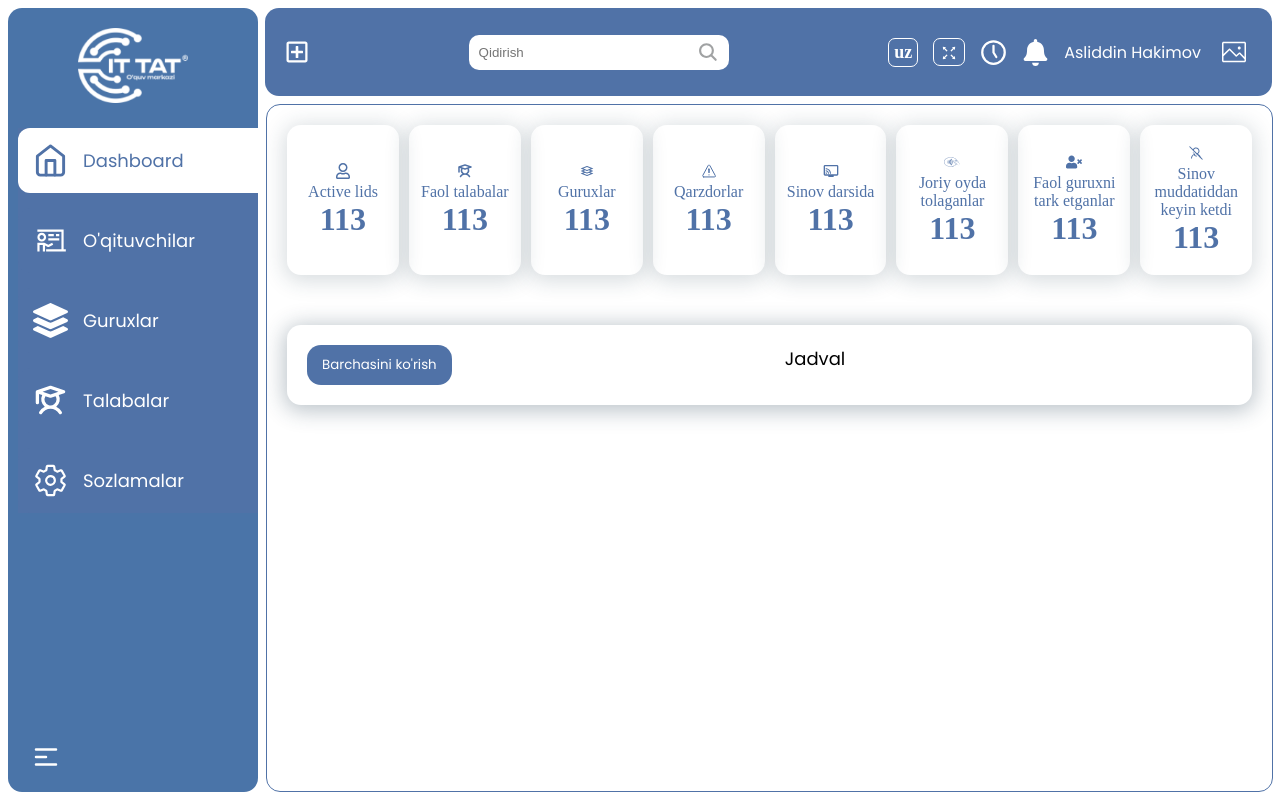
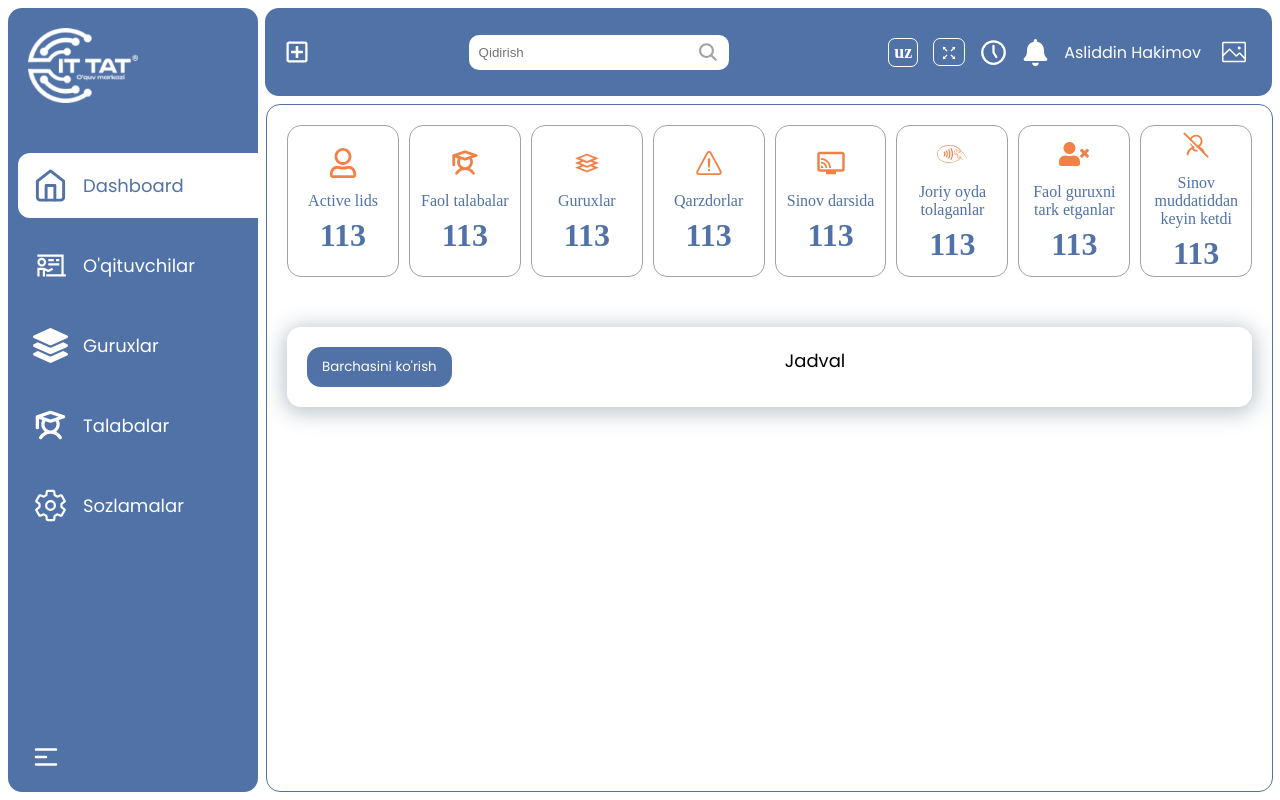
Before and after one commit to ogabekmaxammadov/CRM-it-tat, a React (Vite) app: page / in a window 1280 px wide. Built offline with nearby package versions, Linux system fonts and the light colour scheme; sample sign-in values are in the browser's storage.

Commit message:
yangilandi

```diff
--- a/src/App.css
+++ b/src/App.css
@@ -9,6 +9,7 @@ body {
 	background-color: var(--white-color);
 	position: relative;
 	overflow: hidden;
+	transition: all 0.3s ease-in-out;
 }
 
 :root {
--- a/src/App.jsx
+++ b/src/App.jsx
@@ -1,11 +1,11 @@
-import AOS from 'aos'
 import 'aos/dist/aos.css'
-import { useEffect, useState } from 'react'
-import { Navigate, Route, Routes, useLocation } from 'react-router-dom'
+import { useState } from 'react'
+import { Navigate, Route, Routes } from 'react-router-dom'
 
 import './App.css'
 import HeaderSection from './components/headerSection/HeaderSection'
 import MenuSection from './components/MenuSection/MenuSection'
+import NoteFound from './components/notefound/NoteFound'
 import GroupsPage from './pages/GroupsPage/GroupsPage'
 import HomePage from './pages/HomePage/HomePage'
 import LoginPage from './pages/LoginPage/LoginPage'
@@ -14,27 +14,25 @@ import TeachersPage from './pages/TeachersPage/TeachersPage'
 
 function App() {
 	const [collapsed, setCollapsed] = useState(false)
-
-	const toggleCollapse = () => {
-		setCollapsed(prev => !prev)
-	}
-
 	const [isAuthenticated, setIsAuthenticated] = useState(
 		localStorage.getItem('isAuthenticated') === 'true'
 	)
+	const [showModal, setShowModal] = useState(false)
 
-	const location = useLocation()
+	const handleModal = () => setShowModal(prev => !prev)
+	const hideModal = () => setShowModal(false)
 
-	useEffect(() => {
-		AOS.init({ duration: 1000, once: true })
-	}, [])
+	const toggleCollapse = () => setCollapsed(prev => !prev)
 
-	// 🔹 sidebar toggle bo‘lganda AOS qayta hisoblaydi
-	useEffect(() => {
-		setTimeout(() => {
-			AOS.refresh()
-		}, 50)
-	}, [collapsed])
+	// useEffect(() => {
+	// 	AOS.init({ duration: 1000, once: true })
+	// }, [])
+
+	// useEffect(() => {
+	// 	setTimeout(() => {
+	// 		AOS.refresh()
+	// 	}, 50)
+	// }, [collapsed])
 
 	const handleLogin = () => {
 		localStorage.setItem('isAuthenticated', 'true')
@@ -46,74 +44,77 @@ function App() {
 		setIsAuthenticated(false)
 	}
 
-	return (
-		<div className='container'>
-			{location.pathname !== '/login' && (
+	// 🔹 Protected layout (faqat login bo‘lganda)
+	const ProtectedLayout = ({ children }) => (
 		<>
 			<MenuSection collapsed={collapsed} toggleCollapse={toggleCollapse} />
-				</>
-			)}
-
 			<div className='right'>
-				{location.pathname !== '/login' && (
-					<>
 				<HeaderSection
 					collapsed={collapsed}
 					className={`header-section ${collapsed ? 'collapsed' : ''}`}
 					onLogout={handleLogout}
+					showModal={showModal}
+					onToggleModal={handleModal}
+					onHideModal={hideModal}
 				/>
+				<div className='pages'>{children}</div>
+			</div>
 		</>
-				)}
+	)
 
-				<div className='pages'>
+	return (
+		<div className='container'>
 			<Routes>
-						<Route
-							path='/login'
-							element={<LoginPage onLogin={handleLogin} />}
-						/>
+				{/* 🔹 Login bo‘lmagan */}
+				<Route path='/login' element={<LoginPage onLogin={handleLogin} />} />
+
+				{/* 🔹 Login qilingan sahifalar */}
+				{isAuthenticated ? (
+					<>
 						<Route
 							path='/'
 							element={
-								isAuthenticated ? (
-									<HomePage onLogout={handleLogout} collapsed={collapsed} />
-								) : (
-									<Navigate to='/login' replace />
-								)
+								<ProtectedLayout>
+									<HomePage
+										onLogout={handleLogout}
+										collapsed={collapsed}
+										hideModal={hideModal}
+									/>
+								</ProtectedLayout>
 							}
 						/>
 						<Route
 							path='/teachers'
 							element={
-								isAuthenticated ? (
-									<TeachersPage onLogout='handleLogout' collapsed={collapsed} />
-								) : (
-									<Navigate to='/login' replace />
-								)
+								<ProtectedLayout>
+									<TeachersPage onLogout={handleLogout} collapsed={collapsed} />
+								</ProtectedLayout>
 							}
 						/>
 						<Route
 							path='/students'
 							element={
-								isAuthenticated ? (
-									<StudentsPage onLogout='handleLogout' collapsed={collapsed} />
-								) : (
-									<Navigate to='/login' replace />
-								)
+								<ProtectedLayout>
+									<StudentsPage onLogout={handleLogout} collapsed={collapsed} />
+								</ProtectedLayout>
 							}
 						/>
 						<Route
 							path='/groups'
 							element={
-								isAuthenticated ? (
-									<GroupsPage onLogout='handleLogout' collapsed={collapsed} />
-								) : (
-									<Navigate to='/login' replace />
-								)
+								<ProtectedLayout>
+									<GroupsPage onLogout={handleLogout} collapsed={collapsed} />
+								</ProtectedLayout>
 							}
 						/>
+						{/* 🔹 NotFound sahifasi layoutSIZ chiqadi */}
+						<Route path='*' element={<NoteFound />} />
+					</>
+				) : (
+					// 🔹 Login qilinmagan bo‘lsa → faqat login page
+					<Route path='*' element={<Navigate to='/login' replace />} />
+				)}
 			</Routes>
-				</div>
-			</div>
 		</div>
 	)
 }
--- a/src/components/MenuSection/MenuSection.css
+++ b/src/components/MenuSection/MenuSection.css
@@ -4,32 +4,31 @@
 	position: fixed;
 	top: 1vh;
 	bottom: 1vh;
-	/* height: calc(95vh - 4vh); */
 	left: 1vh;
 	padding: 20px 0px 20px 10px;
-	/* box-sizing: border-box; */
 	overflow-y: scroll;
+	overflow-x: hidden;
 	border-radius: 14px;
+	transition: width 0.4s ease-in-out, background-color 0.3s ease-in-out;
 }
 
+/* Scroll yashirish */
 .menu-section::-webkit-scrollbar {
 	display: none;
 }
 
+/* Logo */
 .logo {
 	width: 220px;
-	/* align-items: center; */
 	text-align: center;
-	position: absolute;
-	left: 50%;
-	transform: translateX(-25%);
+	margin: 0 auto 40px auto;
 	transition: all 0.3s ease;
-	/* justify-content: center; */
 }
 
 .logo img {
 	width: 50%;
 	cursor: pointer;
+	transition: transform 0.3s ease-in-out;
 }
 
 .logo img:hover {
@@ -40,16 +39,9 @@
 	0% {
 		transform: scale(1);
 	}
-
 	50% {
 		transform: scale(1.1);
 	}
-	/* 50% {
-		transform: scale(1);
-	}
-	75% {
-		transform: scale(1.1);
-	} */
 	100% {
 		transform: scale(1);
 	}
@@ -58,16 +50,13 @@
 .logo h2 {
 	font-size: 28px;
 	color: var(--white-color);
-	font-family: Poppins;
+	font-family: Poppins, sans-serif;
 	font-weight: 700;
 }
 
-.logo {
-	margin-bottom: 40px;
-}
-
+/* Navigatsiya */
 nav {
-	padding-top: 100px;
+	padding-top: 10px;
 }
 
 ul {
@@ -77,34 +66,39 @@ ul {
 	background-color: var(--primary-color);
 }
 
+/* Linklar */
 a {
 	display: flex;
 	align-items: center;
 	padding: 15px;
 	gap: 15px;
-	transition: all.3s ease-in-out;
+	transition: all 0.3s ease-in-out;
 	border-top-left-radius: 12px;
 	border-bottom-left-radius: 12px;
 	background-color: var(--primary-color);
+	text-decoration: none;
 }
 
 a .nav-icon {
 	color: var(--white-color);
 	font-size: 35px;
+	transition: color 0.3s ease-in-out;
 }
 
 a h2 {
 	font-size: 18px;
 	color: var(--white-color);
-	font-family: Poppins;
+	font-family: Poppins, sans-serif;
 	font-weight: 400;
+	opacity: 1;
+	max-width: 200px; /* sidebar kengligiga mos */
+	transition: opacity 0.3s ease, max-width 0.3s ease;
 }
 
+/* Active link */
 .isActive {
 	background-color: var(--white-color);
 	color: var(--primary-color);
-	border-top-left-radius: 12px;
-	border-bottom-left-radius: 12px;
 }
 
 .isActive .nav-icon {
@@ -115,6 +109,7 @@ a h2 {
 	color: var(--primary-color);
 }
 
+/* Sidebar close tugmasi */
 .close-side-bar {
 	position: absolute;
 	bottom: 20px;
@@ -124,24 +119,28 @@ a h2 {
 	cursor: pointer;
 }
 
-/* ? sidebar close */
-.menu-section {
-	background-color: #4a74a8;
-	color: white;
-	/* width: 240px; */
-	transition: width 0.3s ease;
+/* 🔹 Collapsed holat */
+.menu-section.collapsed {
+	width: 80px;
 }
 
-.menu-section.collapsed {
-	width: 80px;
-	transition: all 0.3s ease-in-out;
+/* Logo kichrayadi */
+.menu-section.collapsed .logo {
+	width: 130px;
 }
 
-.collapsed .logo {
-	width: 130px;
-	transition: all 0.3s ease;
+/* Matn yashiriladi */
+.menu-section.collapsed a h2,
+.menu-section.collapsed .logo h2 {
+	opacity: 0;
+	max-width: 0;
+	overflow: hidden;
+	transition: opacity 0.3s ease, max-width 0.3s ease;
 }
 
-.menu-section.collapsed h2 {
-	display: none;
+/* Faqat icon markazda qoladi */
+.menu-section.collapsed a {
+	justify-content: center;
+	gap: 0;
+	padding: 15px 0;
 }
--- a/src/components/MenuSection/MenuSection.jsx
+++ b/src/components/MenuSection/MenuSection.jsx
@@ -11,7 +11,7 @@ import './MenuSection.css'
 
 const MenuSection = ({ collapsed, toggleCollapse }) => {
 	return (
-		<div data-aos='fade-right'>
+		<div>
 			<div className={`menu-section ${collapsed ? 'collapsed' : ''}`}>
 				<div className='logo display-flex'>
 					<img src={logo} alt='Logo' />
--- a/src/components/headerSection/HeaderSection.jsx
+++ b/src/components/headerSection/HeaderSection.jsx
@@ -1,4 +1,4 @@
-import { useEffect, useState } from 'react'
+import { useState } from 'react'
 import { AiOutlineFullscreen, AiOutlineFullscreenExit } from 'react-icons/ai'
 import { CiCirclePlus } from 'react-icons/ci'
 import { FaBell, FaRegPlusSquare } from 'react-icons/fa'
@@ -10,7 +10,6 @@ import './HeaderSection.css'
 
 const HeaderSection = ({ collapsed, className, onLogout }) => {
 	const [isFull, setIsFull] = useState(false)
-	const [aosOnce, setAosOnce] = useState(true)
 	const [showModal, setShowModal] = useState(false)
 	const [showAccountModal, setShowAccountModal] = useState(false)
 
@@ -22,9 +21,9 @@ const HeaderSection = ({ collapsed, className, onLogout }) => {
 		setShowModal(!showModal)
 	}
 
-	useEffect(() => {
-		setTimeout(() => setAosOnce(false), 1000) // 1 soniyadan keyin data-aos olib tashlanadi
-	}, [])
+	const hideModal = () => {
+		setShowModal(false)
+	}
 
 	const toggleFullScreen = () => {
 		if (!isFull) {
@@ -57,7 +56,6 @@ const HeaderSection = ({ collapsed, className, onLogout }) => {
 				collapsed ? 'collapsed' : ''
 			}`}
 			style={headerStyle}
-			{...(aosOnce ? { 'data-aos': 'fade-down' } : {})}
 		>
 			<FaRegPlusSquare
 				className='header-icon'
--- /dev/null
+++ b/src/components/notefound/NoteFound.jsx
@@ -0,0 +1,20 @@
+import { useNavigate } from 'react-router-dom'
+import './notefound.css'
+
+const NotFound = () => {
+	const navigate = useNavigate() // Initialize useNavigate hook
+
+	const handleClick = () => {
+		navigate('/login') // Use navigate function to redirect
+	}
+
+	return (
+		<div className='notefound'>
+			<h1>404</h1>
+			<p>Page not found</p>
+			<button onClick={handleClick}>Go to Login Page</button>
+		</div>
+	)
+}
+
+export default NotFound
--- a/src/pages/HomePage/HomePage.jsx
+++ b/src/pages/HomePage/HomePage.jsx
@@ -9,7 +9,7 @@ import { MdConnectedTv } from 'react-icons/md'
 import { PiStudentBold } from 'react-icons/pi'
 import { SiContactlesspayment } from 'react-icons/si'
 
-const HomePage = ({ collapsed }) => {
+const HomePage = ({ collapsed, hideModal }) => {
 	const cards = [
 		{ title: 'Active lids', icon: <FaRegUser />, number: 113 },
 		{ title: 'Faol talabalar', icon: <PiStudentBold />, number: 113 },
@@ -32,10 +32,10 @@ const HomePage = ({ collapsed }) => {
 	return (
 		<div
 			className={`home-page ${collapsed ? 'expanded' : ''}`}
-			data-aos='fade-left'
+			onClick={hideModal}
 		>
 			<div className='element-card-bar'>
-				{cards.map((card, index) => (
+				{cards.map(card => (
 					<div className='dashboard-element-card'>
 						<div className='card-icon'>
 							<i>{card.icon}</i>
--- a/src/pages/HomePage/home.css
+++ b/src/pages/HomePage/home.css
@@ -8,8 +8,8 @@
 	background-color: var(--white-color);
 	border: 1px solid var(--primary-color);
 	border-radius: 14px;
-	transition: all 0.3s ease-out !important;
-	overflow-y: scroll;
+	transition: left 0.3s ease, width 0.3s ease;
+	overflow-y: auto;
 	scrollbar-width: none;
 	box-sizing: border-box;
 }
@@ -17,6 +17,7 @@
 .home-page.expanded {
 	left: 105px; /* sidebar yopiq holati */
 	width: calc(99vw - 100px);
+	transition: all 0.3s ease-out !important;
 }
 
 /* AOS sakrash muammosini bartaraf etish */
@@ -38,7 +39,7 @@
 	border-radius: 14px;
 	/* background-color: var(--white-color); */
 	/* background-color: #d4d2d2; */
-	box-shadow: 0px 3px 21px 3px rgba(34, 60, 80, 0.18);
+	/* box-shadow: 0px 3px 21px 3px rgba(34, 60, 80, 0.18); */
 	display: flex;
 	flex-direction: column;
 	align-items: center;
@@ -47,45 +48,18 @@
 	color: var(--primary-color);
 	text-align: center;
 	transition: all 0.3s ease;
-	gap: -5px;
-	/* border: 2px solid var(--primary-color); */
+	position: relative;
+	gap: 7px;
+	border: 0.5px solid var(--grey-color);
 }
 .dashboard-element-card:hover {
-	transform: scale(1.02);
+	box-shadow: 0px 3px 21px 3px rgba(34, 60, 80, 0.2);
 }
 
-.dashboard-element-card:only-child i {
-	font-size: 32px;
-}
-
-.dashboard-element-card:only-child h1 {
-	font-size: 25px;
-}
-
-.dashboard-element-card:only-child p {
-	font-size: 16px;
-	gap: 10px;
-	font-family: Poppins;
-	margin-bottom: 0px;
-}
-
-.dashboard-element-card:only-child h2 {
-	font-size: 20px;
-	font-family: Poppins;
+.dashboard-element-card .card-icon i {
+	font-size: 30px;
+	color: #f18247;
 	font-weight: 400;
-}
-
-.swiper-button-prev,
-.swiper-button-next {
-	color: black;
-}
-
-.swiper-button-prev {
-	left: 5px; /* chapdan 15px */
-}
-
-.swiper-button-next {
-	right: 5px; /* o‘ngdan 15px */
 }
 
 /* jadval */
--- a/src/pages/LoginPage/LoginPage.jsx
+++ b/src/pages/LoginPage/LoginPage.jsx
@@ -50,7 +50,7 @@ const LoginPage = ({ onLogin }) => {
 								name='tel'
 							/>
 						</div>
-						<div className='pass-input'>
+						<div className='pass-input '>
 							<label htmlFor='password'>Parol</label>
 							<input
 								type={showPassword ? 'text' : 'password'}
```
Also changed, not shown: src/components/headerSection/HeaderSection.css (+3 -8 lines), src/components/notefound/notefound.css (added, +30 -0 lines), src/pages/LoginPage/LoginPage.css (+16 -3 lines). Lines whose indentation alone changed are shown as unchanged.
